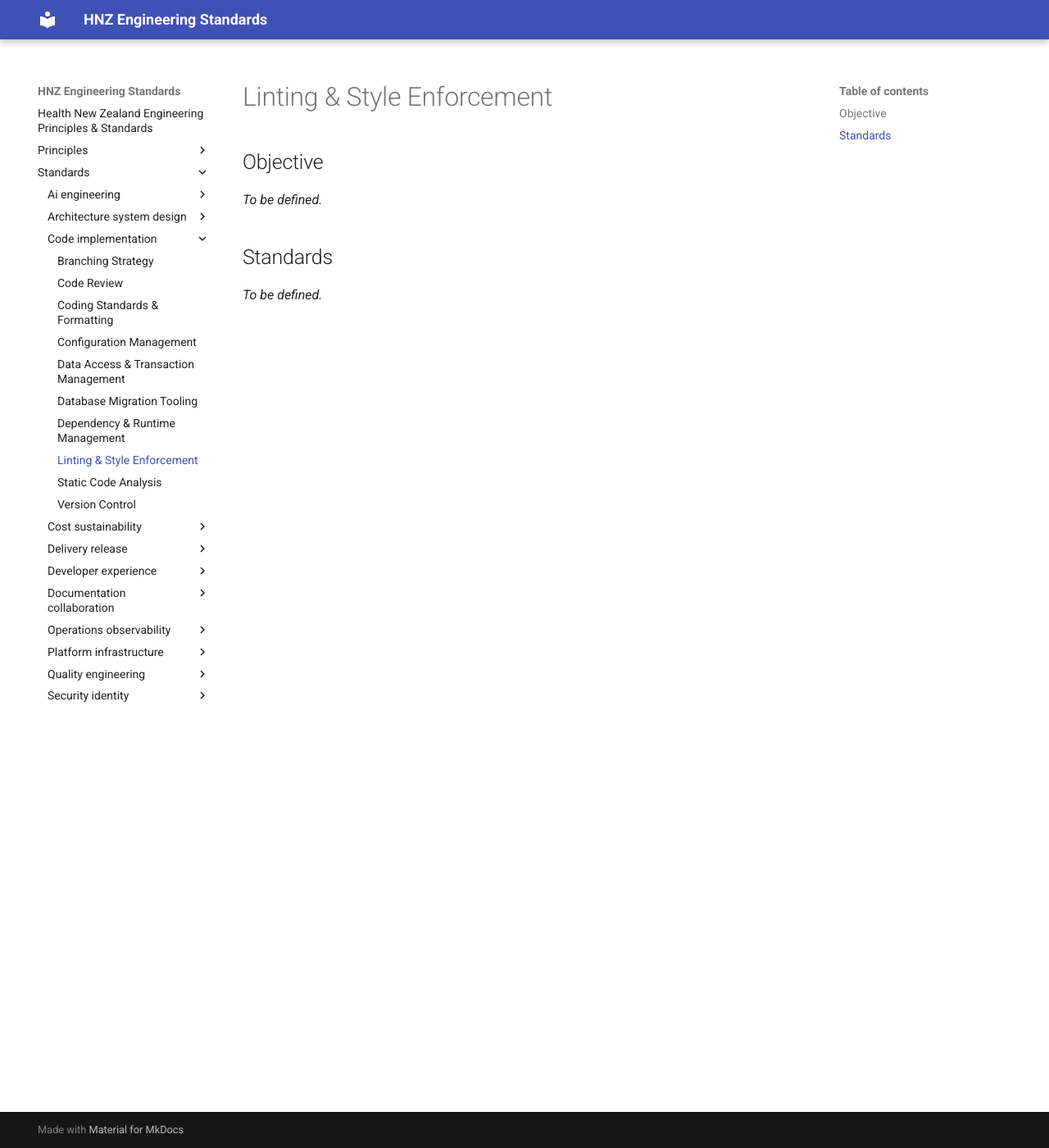
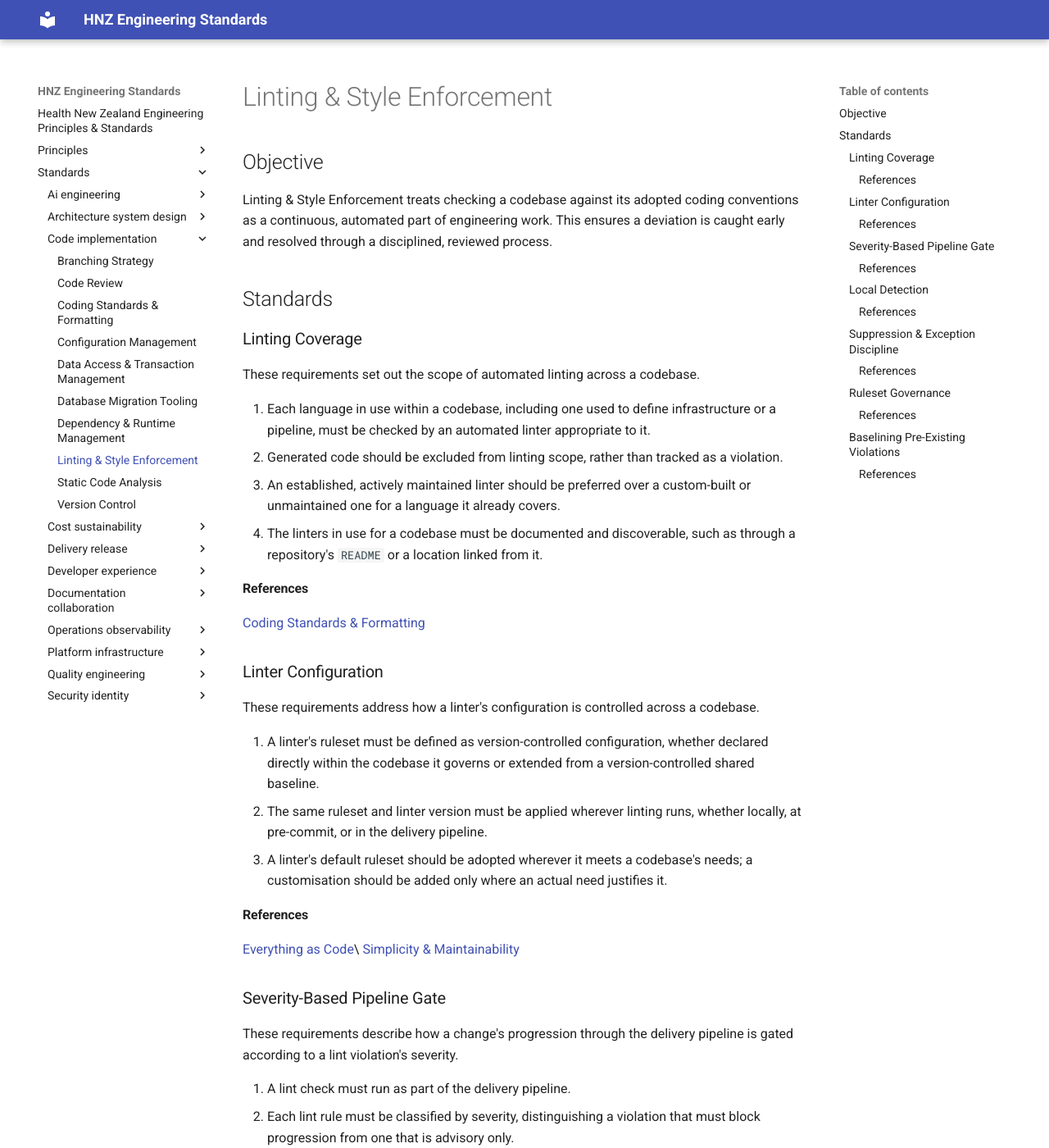
Before and after one commit to tewhatuora/dap-engineering-standards, an MkDocs documentation site: the page built from docs/standards/code-implementation/linting-style-enforcement.md, in a window 1280 px wide and 1400 px high. Shown: the whole window at 82% size. Built offline with MkDocs 1.6.1 and Material for MkDocs 9.7.7, drawn with Linux system fonts in a browser that asks for light colours; some of the changed text lies outside the part shown.

Commit message:
feat: add linting and style enforcement content

```diff
--- a/docs/standards/code-implementation/linting-style-enforcement.md
+++ b/docs/standards/code-implementation/linting-style-enforcement.md
@@ -2,8 +2,87 @@
 
 ## Objective
 
-_To be defined._
+Linting & Style Enforcement treats checking a codebase against its adopted coding conventions as a continuous, automated part of engineering work. This ensures a deviation is caught early and resolved through a disciplined, reviewed process.
 
 ## Standards
 
-_To be defined._
+### Linting Coverage
+
+These requirements set out the scope of automated linting across a codebase.
+
+1. Each language in use within a codebase, including one used to define infrastructure or a pipeline, must be checked by an automated linter appropriate to it.
+2. Generated code should be excluded from linting scope, rather than tracked as a violation.
+3. An established, actively maintained linter should be preferred over a custom-built or unmaintained one for a language it already covers.
+4. The linters in use for a codebase must be documented and discoverable, such as through a repository's `README` or a location linked from it.
+
+#### References
+[Coding Standards & Formatting](coding-standards-formatting.md)
+
+### Linter Configuration
+
+These requirements address how a linter's configuration is controlled across a codebase.
+
+1. A linter's ruleset must be defined as version-controlled configuration, whether declared directly within the codebase it governs or extended from a version-controlled shared baseline.
+2. The same ruleset and linter version must be applied wherever linting runs, whether locally, at pre-commit, or in the delivery pipeline.
+3. A linter's default ruleset should be adopted wherever it meets a codebase's needs; a customisation should be added only where an actual need justifies it.
+
+#### References
+[Everything as Code](../../principles/everything-as-code.md)\
+[Simplicity & Maintainability](../../principles/simplicity-maintainability.md)
+
+### Severity-Based Pipeline Gate
+
+These requirements describe how a change's progression through the delivery pipeline is gated according to a lint violation's severity.
+
+1. A lint check must run as part of the delivery pipeline.
+2. Each lint rule must be classified by severity, distinguishing a violation that must block progression from one that is advisory only.
+3. A change must not merge or deploy while a non-baselined violation at blocking severity remains outstanding.
+
+#### References
+[Automation First](../../principles/automation-first.md)
+
+### Local Detection
+
+These requirements cover how a lint violation is surfaced locally, before a change is submitted for review.
+
+1. Linting should be available to run locally, through IDE integration, or as a pre-commit hook, so a violation is visible before a change is submitted for review.
+2. A local lint run should check only the files affected by a change where practical, rather than the entire codebase, to keep local feedback fast.
+
+#### References
+[Fast Feedback by Design](../../principles/fast-feedback-by-design.md)
+
+### Suppression & Exception Discipline
+
+These requirements address how a lint violation is suppressed without weakening a codebase's overall linting discipline.
+
+1. A lint violation must not be suppressed by disabling a rule broadly, such as file-wide or project-wide, to silence a single occurrence.
+2. A suppression must be scoped to the specific line and rule it addresses, and must include a documented reason.
+3. A suppression must receive the same review scrutiny as the change it appears in.
+4. A suppression or exception list, including one held in a dedicated file rather than inline, must be version-controlled within the codebase it applies to.
+
+#### References
+[Code Review](code-review.md)\
+[Everything as Code](../../principles/everything-as-code.md)
+
+### Ruleset Governance
+
+These requirements guide how a change to the adopted ruleset is governed.
+
+1. A change to the adopted ruleset, including adding, removing, or weakening a rule, must go through the same review process required for a code change.
+2. A ruleset must not be weakened unilaterally to let a specific failing change pass.
+3. The ruleset should be reviewed periodically, so it stays current with the codebase's adopted conventions and evolving engineering practice.
+
+#### References
+[Code Review](code-review.md)\
+[Everything as Code](../../principles/everything-as-code.md)
+
+### Baselining Pre-Existing Violations
+
+These requirements set out the baseline available for a pre-existing violation when adopting a linter or a new rule on an existing codebase.
+
+1. Adopting a linter or a new rule on an existing codebase may add its existing violations to the exception list as a baseline exempt from the pipeline gate.
+2. A violation introduced after a baseline is established must not be added to that baseline.
+3. A baselined violation must be tracked and remediated as technical debt.
+
+#### References
+[Simplicity & Maintainability](../../principles/simplicity-maintainability.md)
```
Also changed, not shown: docs/standards/code-implementation/dependency-runtime-management.md (+1 -1 lines).
